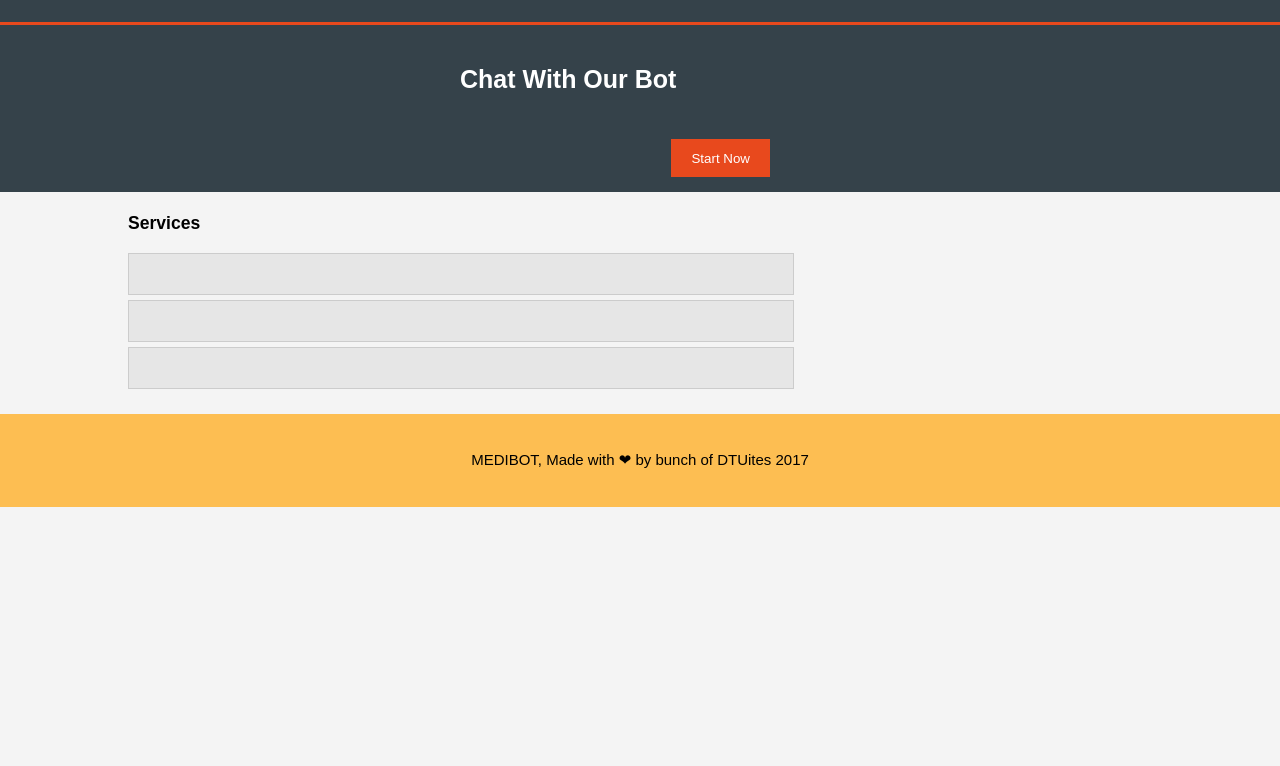
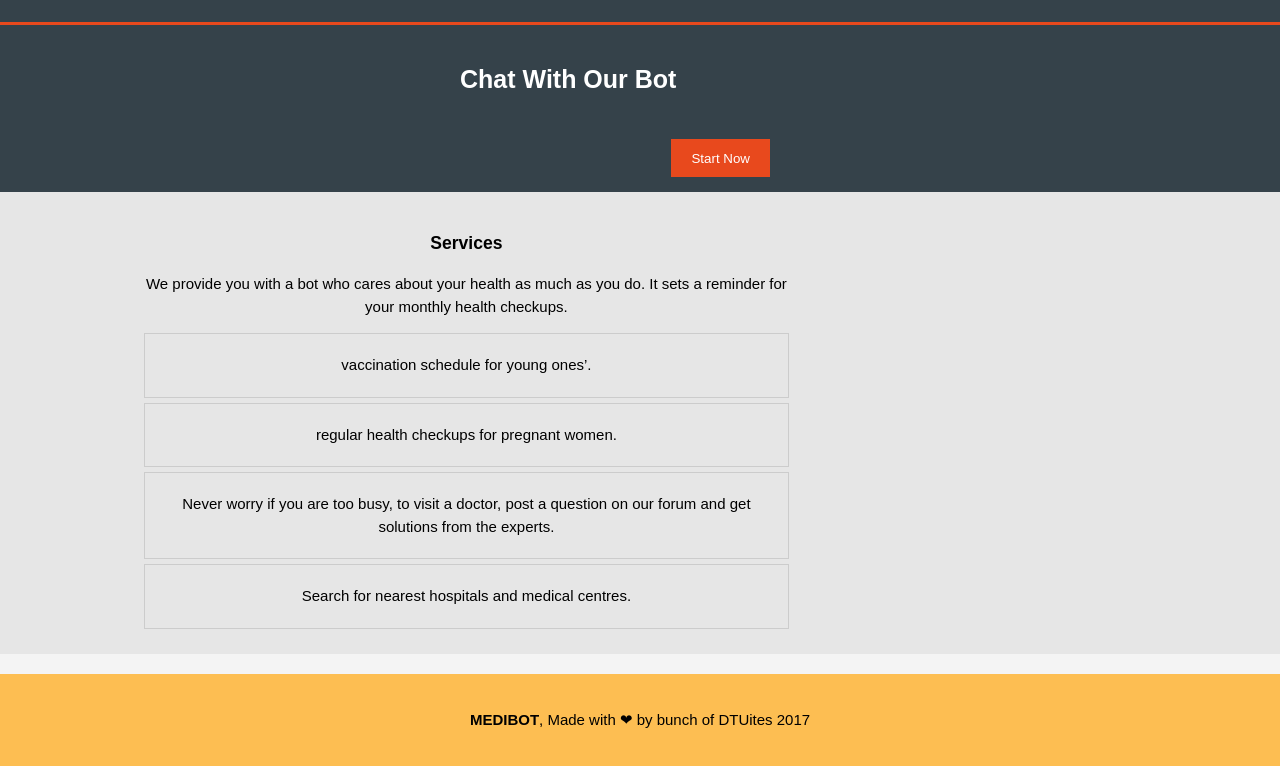
Before and after one commit to kungfucat/hackathon, a plain HTML site: page HackDTU - Anonymous/Healthcare and medicine website/services.html in a window 1280 px wide. Shown: the part 78-844 px from the top of the page. Before the commit the page ends 800 px from the top, so only its background shows below. Drawn offline with Linux system fonts and the light colour scheme.

Commit message:
FINAL PROTOTYPE

```diff
--- a/HackDTU - Anonymous/Healthcare and medicine website/css/style.css
+++ b/HackDTU - Anonymous/Healthcare and medicine website/css/style.css
@@ -214,6 +214,12 @@ ul#services li{
   background:#e6e6e6;
 }
 
+#main{
+  background: #e6e6e6;
+  padding: 20px;
+  text-align : center;
+}
+
 footer{
   padding:20px;
   margin-top:20px;
--- a/HackDTU - Anonymous/Healthcare and medicine website/services.html
+++ b/HackDTU - Anonymous/Healthcare and medicine website/services.html
@@ -40,23 +40,27 @@
       <div class="container">
         <article id="main-col">
           <h1 class="page-title">Services</h1>
+          <p>We provide you with a bot who cares about your health as much as you do. It sets a reminder for your monthly health checkups. </p>
           <ul id="services">
             <li>
-
+              vaccination schedule for young ones’.
             </li>
             <li>
-
+              regular health checkups  for pregnant women.
             </li>
             <li>
-
+               Never worry if you are too busy, to visit a doctor, post a question on our forum and get solutions from the experts.
+            </li>
+            <li>
+              Search for nearest hospitals and medical centres.
             </li>
           </ul>
         </article>
       </div>
     </section>
-
+    </aside>
     <footer>
-      <p>MEDIBOT, Made with &#10084; by bunch of DTUites 2017</p>
+      <p><span style = "font-weight : bold ; ">MEDIBOT</span>, Made with &#10084; by bunch of DTUites 2017</p>
     </footer>
   </body>
 </html>
```
Also changed, not shown: HackDTU - Anonymous/Healthcare and medicine website/about.html (+1 -1 lines), HackDTU - Anonymous/Healthcare and medicine website/forum.html (+1 -1 lines), HackDTU - Anonymous/Healthcare and medicine website/index.html (+5 -1 lines), HackDTU - Anonymous/Healthcare and medicine website/maps/map.html (+2 -1 lines).
